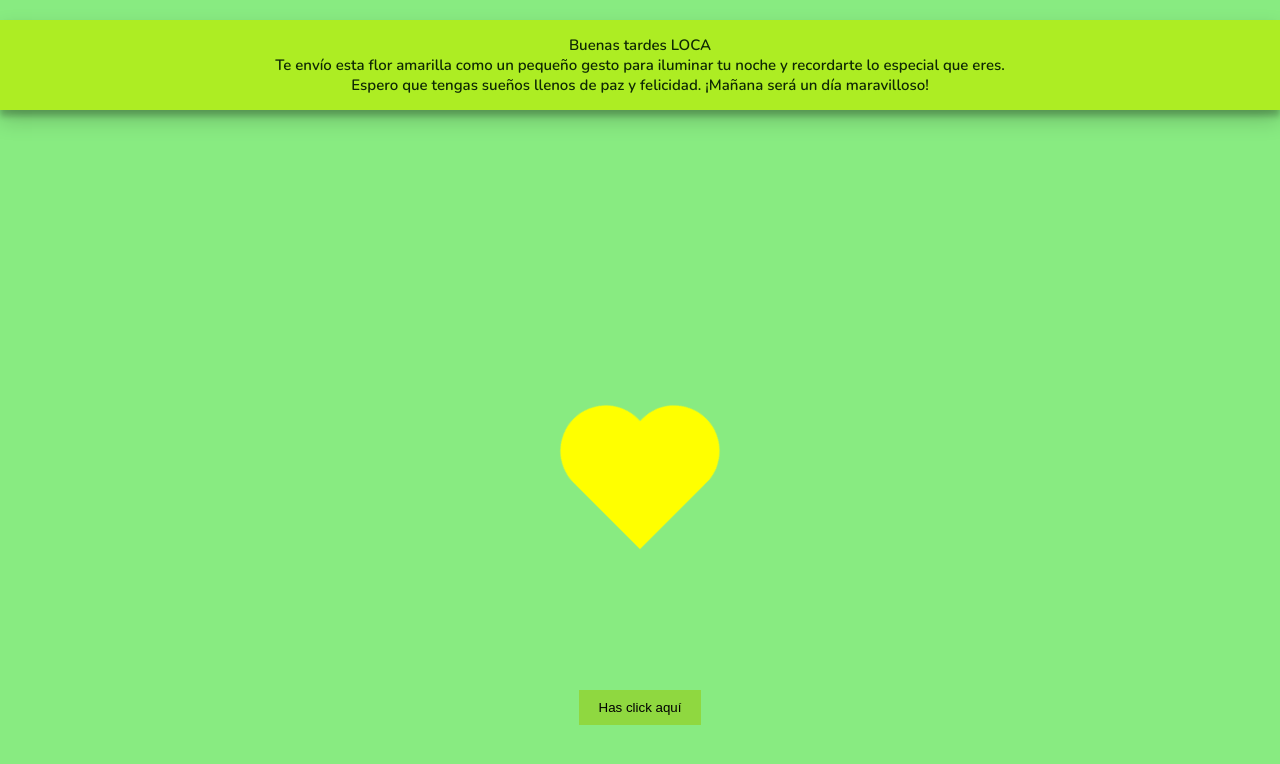
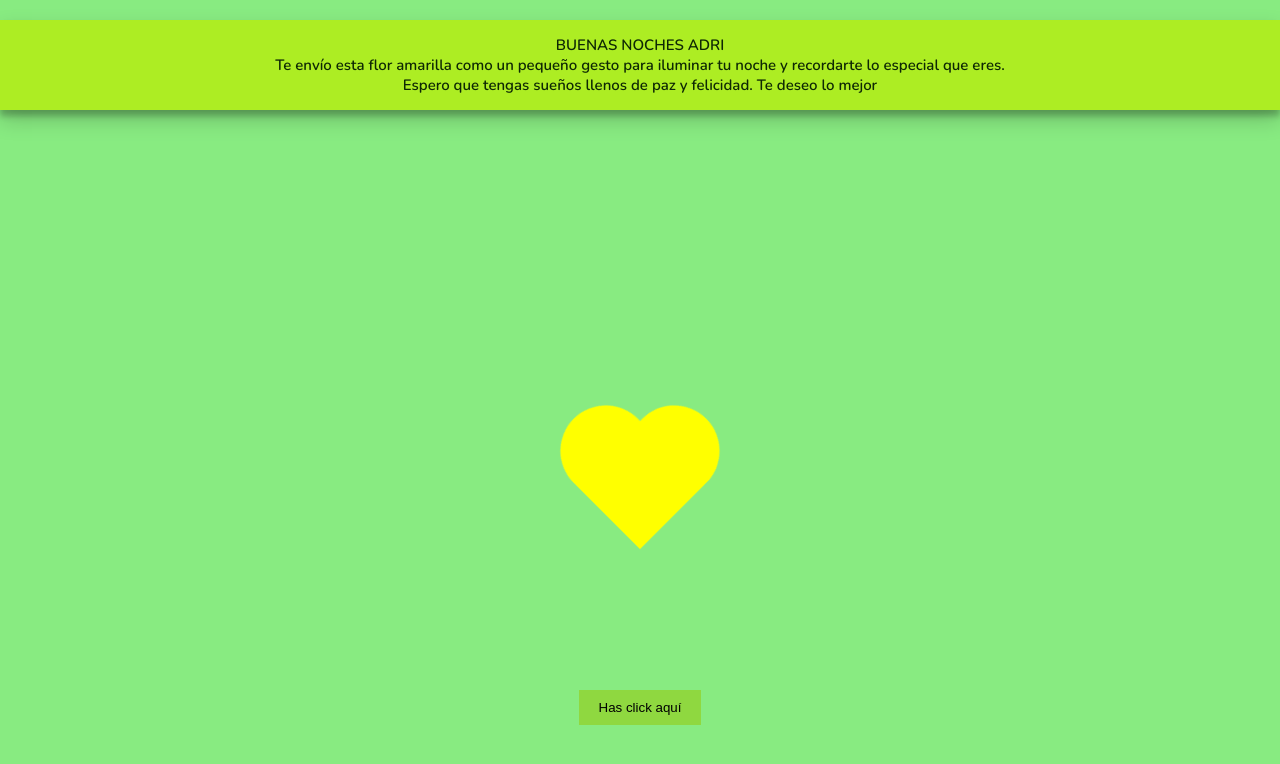
Before and after one commit to hgma26/FLORHGM, a plain HTML site: page index.html in a window 1280 px wide. Drawn offline with nearby package versions, Linux system fonts and the light colour scheme.

Commit message:
Update index.html

```diff
--- a/index.html
+++ b/index.html
@@ -117,7 +117,7 @@
 </head>
 <body>
     <div class="back">
-        <div class="bday">Buenas tardes LOCA  <br>Te envío esta flor amarilla como un pequeño gesto para iluminar tu noche y recordarte lo especial que eres.<br> Espero que tengas sueños llenos de paz y felicidad. ¡Mañana será un día maravilloso!</div>
+        <div class="bday">BUENAS NOCHES ADRI <br>Te envío esta flor amarilla como un pequeño gesto para iluminar tu noche y recordarte lo especial que eres.<br> Espero que tengas sueños llenos de paz y felicidad. Te deseo lo mejor</div>
 
         <div class="elements">
             <div class="heart"></div>
```
